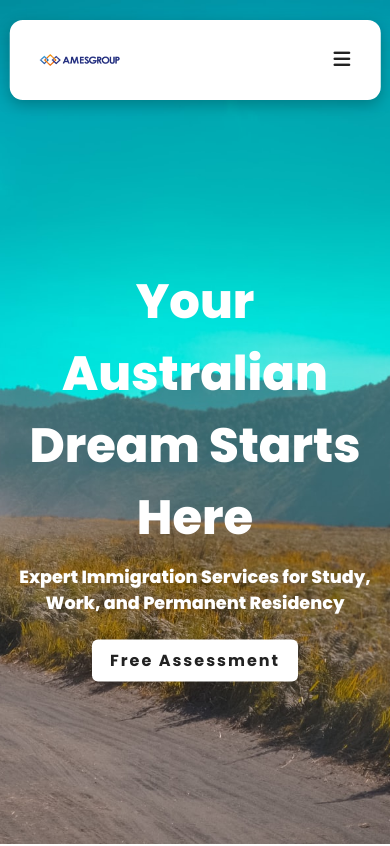
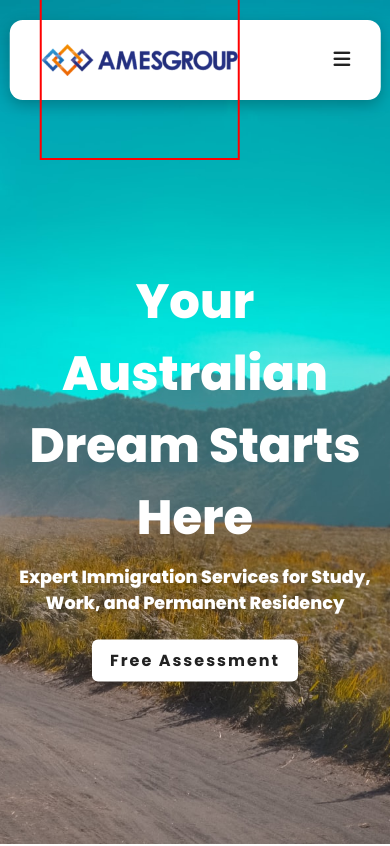
Before and after one commit to MAD-SAM22/AMES-Group-AE-website, a React (Create React App) app: page / in a window 390 px wide. Shown: the top 846 px of the page. Built offline with nearby package versions, Linux system fonts and the light colour scheme; a web font is replaced by a local one.

Commit message:
adjust Navbar size

```diff
--- a/src/Componenets/NavbarStyle.css
+++ b/src/Componenets/NavbarStyle.css
@@ -76,8 +76,9 @@ button:hover {
 .menu-icons {
   display: none;
 }
-@media screen and (max-width: 850px) {
+@media screen and (max-width: 1000px) {
   .NavbarItems {
+
     z-index: 99;
   }
   .nav-menu {
@@ -97,6 +98,7 @@ button:hover {
     transition: 0.3s ease-in-out;
     border-radius: 13px;
   }
+
   .nav-menu.active {
     left: 0;
     opacity: 1;
@@ -104,11 +106,15 @@ button:hover {
     transition: 0.3s ease-in-out;
   }
 
+   .navbar-logo {
+    padding: 10px 0;
+  }
   .logo {
-    height: 80px;
-    width: 80px;
+   height: 200px;
+   width: 200px;
     object-fit: contain;
     margin-right: 10px;
+    border: 2px solid red;
   }
   .nav-links {
     display: block;
```
